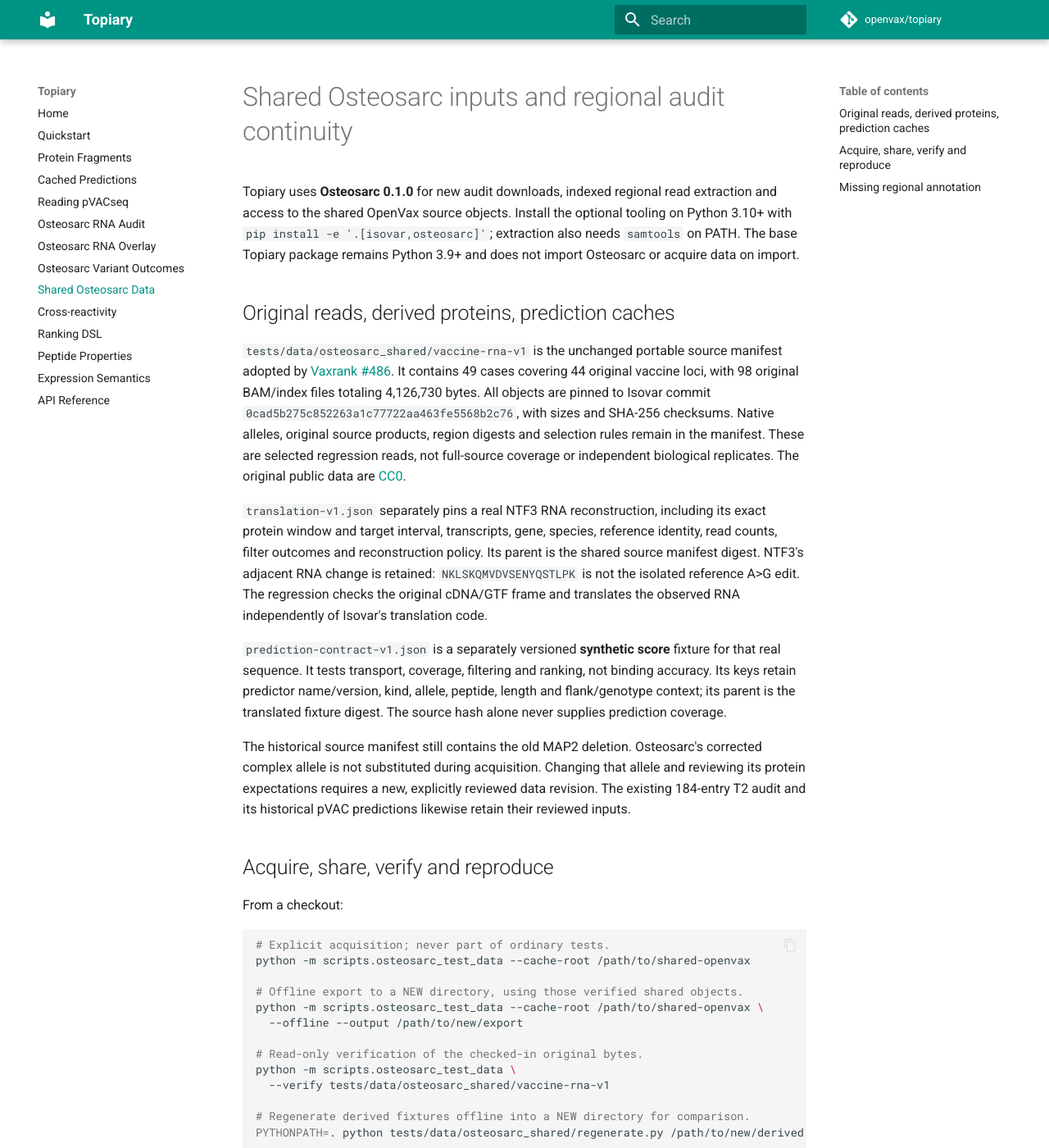
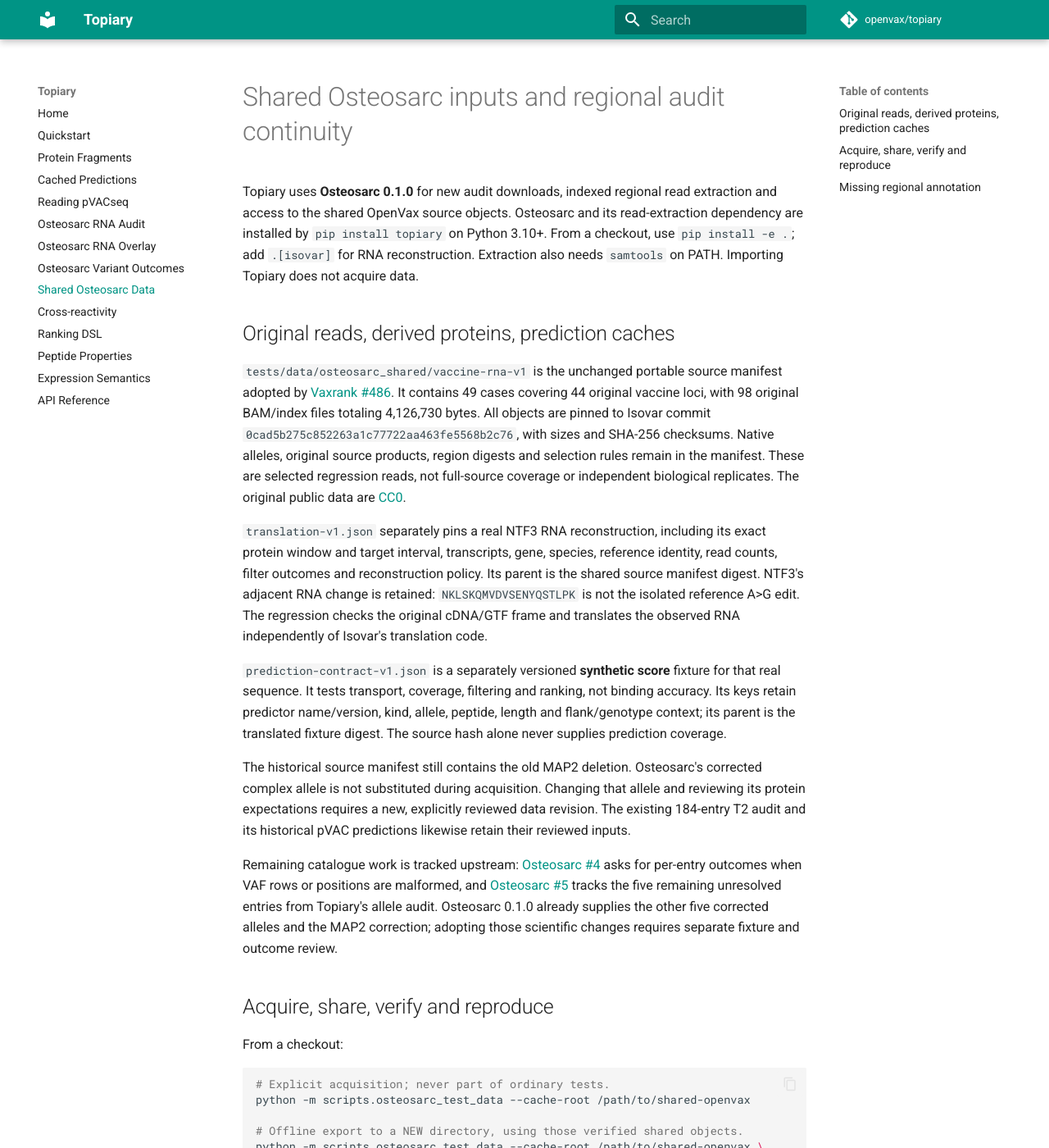
Before and after one commit to openvax/topiary, an MkDocs documentation site: the page built from docs/osteosarc-shared-data.md, in a window 1280 px wide and 1400 px high. Shown: the whole window at 82% size. Built offline with MkDocs 1.6.1 and Material for MkDocs 9.7.7, drawn with Linux system fonts in a browser that asks for light colours; comment, search, counter and statistics services are not loaded.

Commit message:
Require Osteosarc for ordinary Topiary installations (5.66.0)

```diff
--- a/docs/osteosarc-shared-data.md
+++ b/docs/osteosarc-shared-data.md
@@ -1,10 +1,11 @@
 # Shared Osteosarc inputs and regional audit continuity
 
 Topiary uses **Osteosarc 0.1.0** for new audit downloads, indexed regional read
-extraction and access to the shared OpenVax source objects. Install the optional
-tooling on Python 3.10+ with `pip install -e '.[isovar,osteosarc]'`; extraction
-also needs `samtools` on PATH. The base Topiary package remains Python 3.9+ and
-does not import Osteosarc or acquire data on import.
+extraction and access to the shared OpenVax source objects. Osteosarc and its
+read-extraction dependency are installed by `pip install topiary` on Python
+3.10+. From a checkout, use `pip install -e .`; add `.[isovar]` for RNA
+reconstruction. Extraction also needs `samtools` on PATH. Importing Topiary
+does not acquire data.
 
 ## Original reads, derived proteins, prediction caches
 
@@ -37,6 +38,13 @@ Osteosarc's corrected complex allele is not substituted during acquisition.
 Changing that allele and reviewing its protein expectations requires a new,
 explicitly reviewed data revision. The existing 184-entry T2 audit and its
 historical pVAC predictions likewise retain their reviewed inputs.
+
+Remaining catalogue work is tracked upstream: [Osteosarc #4](https://github.com/iskandr/osteosarc/issues/4)
+asks for per-entry outcomes when VAF rows or positions are malformed, and
+[Osteosarc #5](https://github.com/iskandr/osteosarc/issues/5) tracks the five
+remaining unresolved entries from Topiary's allele audit. Osteosarc 0.1.0
+already supplies the other five corrected alleles and the MAP2 correction;
+adopting those scientific changes requires separate fixture and outcome review.
 
 ## Acquire, share, verify and reproduce
 
--- a/pyproject.toml
+++ b/pyproject.toml
@@ -4,7 +4,7 @@ build-backend = "setuptools.build_meta"
 
 [project]
 name = "topiary"
-requires-python = ">=3.9"
+requires-python = ">=3.10"
 authors = [{name = "Alex Rubinsteyn"}, {name = "Tavi Nathanson"}]
 description = "Predict, filter, and rank MHC-presented peptides from any antigen source"
 license = "Apache-2.0"
@@ -38,7 +38,6 @@ topiary = "topiary.cli.script:main"
 [project.optional-dependencies]
 isovar = ["isovar>=1.18.1"]
 pirlygenes = ["pirlygenes>=5.1.0"]
-osteosarc = ["osteosarc[reads]==0.1.0; python_version >= '3.10'"]
 
 [tool.ruff.lint]
 select = ["E", "F"]
@@ -52,5 +51,5 @@ ignore = ["F821", "E501", "F841", "E731", "E741", "E722", "E721"]
 markers = [
     "isovar: exercises the installed Isovar optional integration",
     "pirlygenes: exercises the installed PirlyGenes optional integration",
-    "osteosarc: exercises the installed Osteosarc optional integration",
+    "osteosarc: exercises Osteosarc data acquisition and shared fixtures",
 ]
--- a/requirements.txt
+++ b/requirements.txt
@@ -8,3 +8,4 @@ pyensembl>=2.3.0,<3.0.0
 # PEP 440 versions and validated package names for release preflight
 packaging>=23.2
 argcomplete>=1.10
+osteosarc[reads]==0.1.0
--- a/topiary/__init__.py
+++ b/topiary/__init__.py
@@ -179,7 +179,7 @@ from .amino_acids import (
     encode_amino_acids,
 )
 
-__version__ = "5.65.2"
+__version__ = "5.66.0"
 
 __all__ = [
     "osteosarc_fixture_paths",
```
Also changed, not shown: AGENTS.md (+1 -1 lines), CHANGELOG.md (+8 -0 lines), README.md (+2 -1 lines), docs/index.md (+2 -1 lines), docs/specs/required-osteosarc.md (added, +18 -0 lines), 6 other files.
